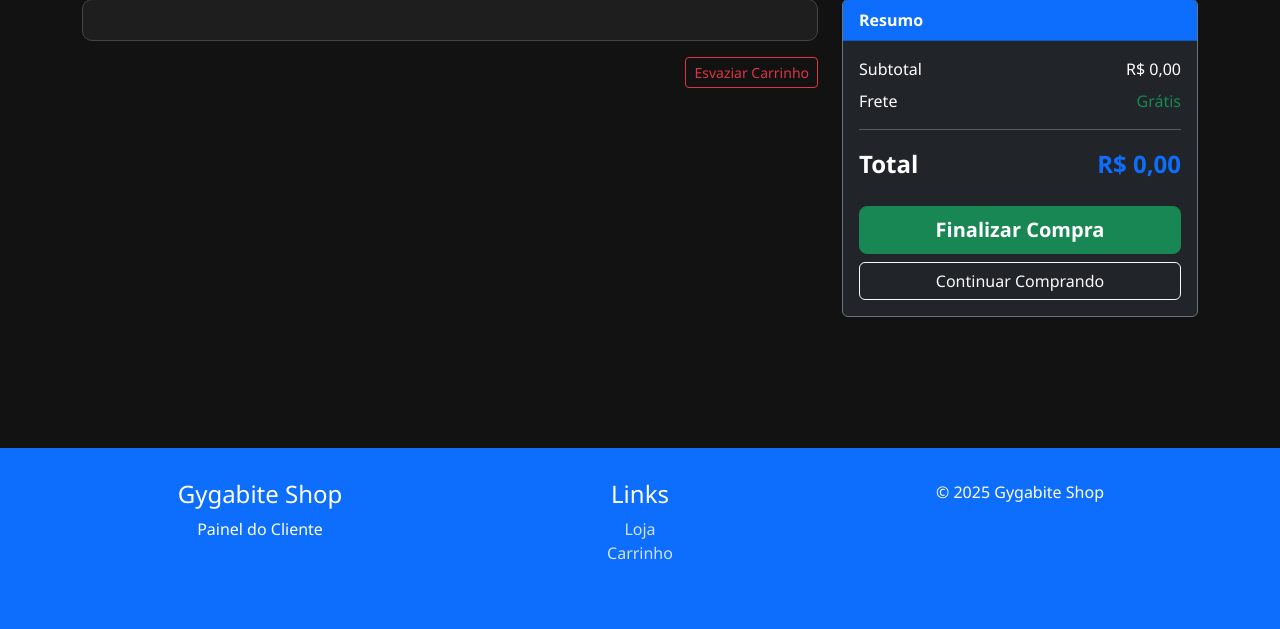
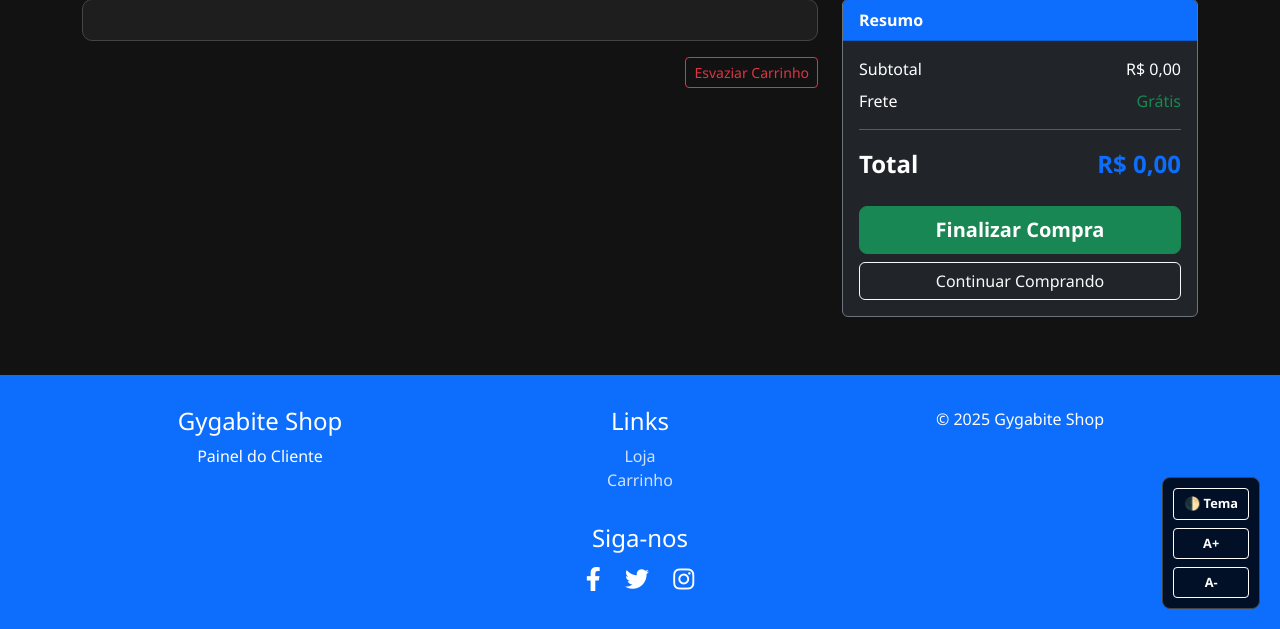
Before and after one commit to Italoromulo/CRUD-2.0, a PHP site: page /carrinho.php in a window 1280 px wide. Shown: the part 171-800 px from the top of the page. Run offline with PHP 8.4, Linux system fonts and the light colour scheme; a user stored in the database is signed in.

Commit message:
Update carrinho.php

```diff
--- a/carrinho.php
+++ b/carrinho.php
@@ -2,13 +2,11 @@
 session_start();
 include("conexao.php");
 
-// Verifica se está logado
 if (!isset($_SESSION['id_usuario'])) {
     header('Location: login.php');
     exit();
 }
 
-// Contagem de itens no header
 $total_itens_carrinho = 0;
 if (isset($_SESSION['carrinho'])) {
     $total_itens_carrinho = array_sum($_SESSION['carrinho']);
@@ -28,7 +26,6 @@
     <link rel="stylesheet" href="style.css">
 
     <style>
-
         :root {
             --primary-color: #0d6efd;
             --card-bg: #1e1e1e;
@@ -47,6 +44,7 @@
             display: flex;
             flex-direction: column;
             min-height: 100vh;
+            transition: background-color 0.3s, color 0.3s;
         }
 
         .main-header {
@@ -126,6 +124,95 @@
 
         .footer-link:hover {
             color: white;
+        }
+
+        .social-icons a {
+            color: var(--text-color);
+            font-size: 1.5rem;
+            margin: 0 10px;
+        }
+
+        .social-icons a:hover {
+            color: #0246adff;
+            transition: color 0.3s ease;
+        }
+
+        /* ==================================================================
+           NOVO CSS DE ACESSIBILIDADE (ADICIONADO)
+           ================================================================== */
+        .accessibility-menu {
+            position: fixed;
+            bottom: 20px;
+            right: 20px;
+            background: rgba(0, 0, 0, 0.85);
+            padding: 10px;
+            border-radius: 8px;
+            z-index: 9999;
+            display: flex;
+            flex-direction: column;
+            gap: 8px;
+            border: 1px solid #444;
+        }
+
+        .accessibility-btn {
+            background: transparent;
+            border: 1px solid #fff;
+            color: #fff;
+            padding: 5px 10px;
+            border-radius: 4px;
+            cursor: pointer;
+            font-size: 0.8rem;
+            font-weight: bold;
+            transition: all 0.2s;
+        }
+
+        .accessibility-btn:hover {
+            background: var(--primary-color);
+            border-color: var(--primary-color);
+        }
+
+        /* MODO CLARO (LIGHT MODE) */
+        body.light-mode {
+            background-color: #f4f4f4;
+            color: #000;
+        }
+
+        body.light-mode .carrinho-container {
+            background-color: #ffffff;
+            border-color: #ccc;
+            color: #000;
+        }
+
+        body.light-mode .item-carrinho {
+            border-bottom-color: #e0e0e0;
+        }
+
+        body.light-mode .text-white {
+            color: #000 !important;
+        }
+
+        body.light-mode .text-white-50 {
+            color: #555 !important;
+        }
+
+        body.light-mode .item-carrinho small {
+            color: #666 !important;
+        }
+
+        /* Ajuste do Card Resumo no Light Mode */
+        body.light-mode .card.bg-dark {
+            background-color: #fff !important;
+            color: #000 !important;
+            border-color: #ccc !important;
+        }
+
+        body.light-mode .card-header.bg-primary {
+            background-color: var(--primary-color) !important;
+            color: #fff !important;
+        }
+
+        body.light-mode .img-mini {
+            border: 1px solid #ddd;
         }
     </style>
 </head>
@@ -281,11 +368,56 @@
                 <div class="col-md-4">
                     <p>&copy; 2025 Gygabite Shop</p>
                 </div>
+                <h4>Siga-nos</h4>
+                <div class="social-icons">
+                    <a href="https://www.facebook.com/"><i class="fab fa-facebook-f"></i></a>
+                    <a href="https://x.com/"><i class="fab fa-twitter"></i></a>
+                    <a href="https://www.instagram.com/romulo1st/"><i class="fab fa-instagram"></i></a>
+                </div>
             </div>
         </div>
     </footer>
 
+    <div class="accessibility-menu">
+        <button id="toggle-theme" class="accessibility-btn">🌓 Tema</button>
+        <button id="increase-font" class="accessibility-btn">A+</button>
+        <button id="decrease-font" class="accessibility-btn">A-</button>
+    </div>
+
     <script src="https://cdn.jsdelivr.net/npm/bootstrap@5.3.8/dist/js/bootstrap.bundle.min.js"></script>
+
+    <script>
+        const body = document.body;
+        const btnTheme = document.getElementById('toggle-theme');
+        const btnInc = document.getElementById('increase-font');
+        const btnDec = document.getElementById('decrease-font');
+
+        // 1. Carregar tema salvo
+        if (localStorage.getItem('theme') === 'light') {
+            body.classList.add('light-mode');
+        }
+
+        // 2. Alternar Tema
+        btnTheme.addEventListener('click', () => {
+            body.classList.toggle('light-mode');
+            localStorage.setItem('theme', body.classList.contains('light-mode') ? 'light' : 'dark');
+        });
+
+        // 3. Tamanho da Fonte
+        let currentFont = 100;
+        btnInc.addEventListener('click', () => {
+            if (currentFont < 150) {
+                currentFont += 10;
+                document.documentElement.style.fontSize = currentFont + '%';
+            }
+        });
+        btnDec.addEventListener('click', () => {
+            if (currentFont > 70) {
+                currentFont -= 10;
+                document.documentElement.style.fontSize = currentFont + '%';
+            }
+        });
+    </script>
 </body>
 
 </html>
```
